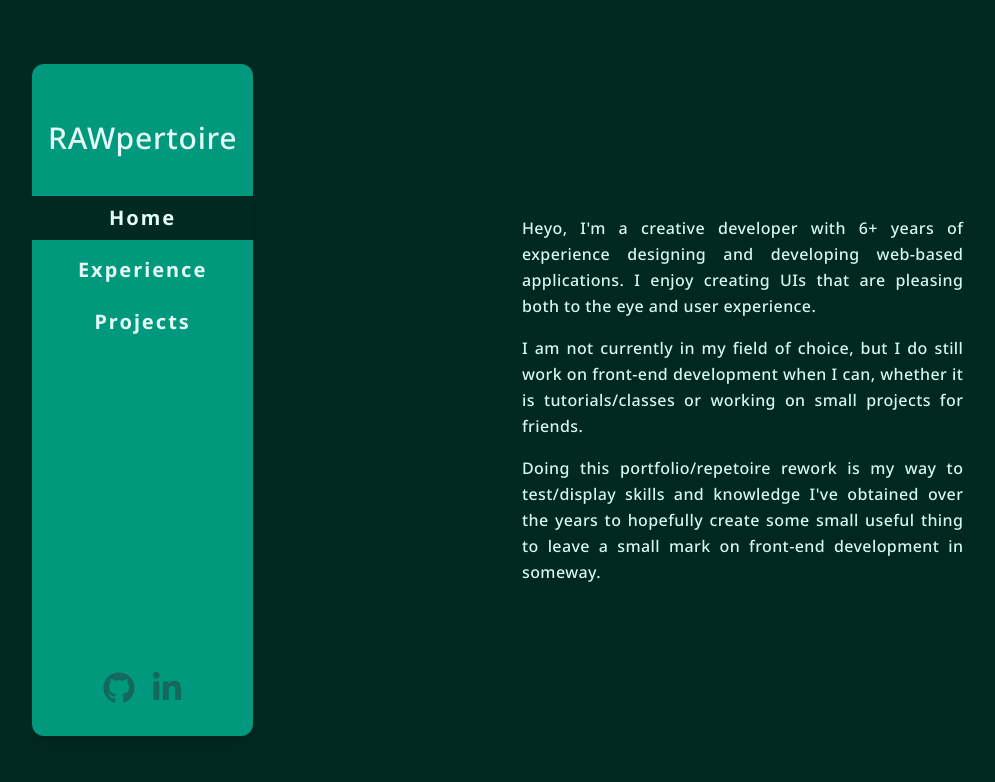
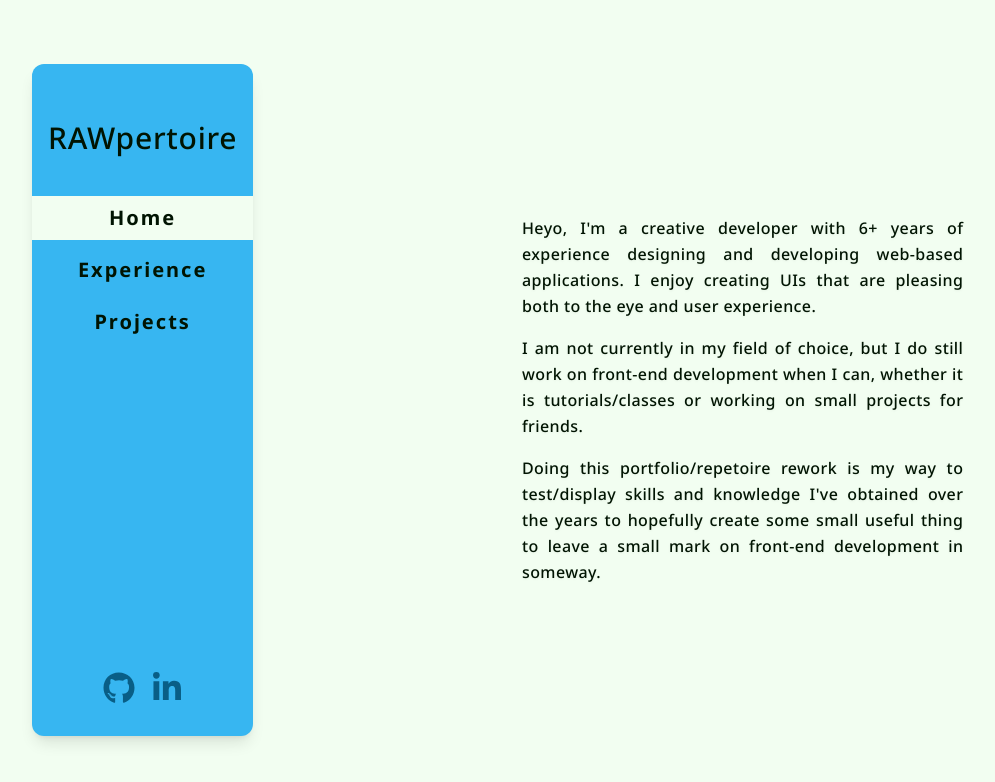
Before and after one commit to RAWoiwode/rawpertoire, a Next.js app: page / in a window 1280 px wide. Shown: the top 782 px of the page, without its empty margins (32-1027 px from the left). Built offline with nearby package versions, Linux system fonts and the light colour scheme.

Commit message:
Choosing new color scheme and applying to Home page

```diff
--- a/app/components/IconLink.tsx
+++ b/app/components/IconLink.tsx
@@ -51,7 +51,7 @@ const IconLink = ({ url, title, children }: Props): JSX.Element => {
       <IconContext.Provider
         value={{
           className:
-            "text-secondary-500 lg:text-secondary-800/50 hover:text-secondary-300 lg:hover:text-secondary-600/75 transition-colors",
+            "text-secondary-600 lg:text-secondary-300 hover:text-secondary-300 lg:hover:text-secondary-900 transition-colors",
           size: "32",
         }}
       >
--- a/app/components/SideNav.tsx
+++ b/app/components/SideNav.tsx
@@ -31,6 +31,7 @@ const navItems = [
  * ## Notes:
  * TODO: Separate data (navItems) from the UI for improved maintainability.
  * TODO: Review hover effects for `navItems` for better UX.
+ * TODO: Inset shadow??
  * TODO: Investigate occasional width inconsistencies in `navItem` links.
  *
  * ## Example:
@@ -55,7 +56,7 @@ const SideNav = (): JSX.Element => {
   const pathname = usePathname();
 
   return (
-    <div className="flex flex-auto flex-col py-8 lg:my-12 lg:ml-12 lg:rounded-xl lg:bg-background-700 lg:shadow-lg">
+    <div className="flex flex-auto flex-col py-8 lg:my-12 lg:ml-12 lg:rounded-xl lg:bg-secondary-600 lg:shadow-lg">
       <Header />
       <div className="flex flex-1 flex-col justify-between">
         <nav className="hidden flex-col space-y-2 py-4 lg:flex">
@@ -63,7 +64,7 @@ const SideNav = (): JSX.Element => {
             <Link
               key={item.path}
               href={item.path}
-              className={`mx-auto w-3/5 py-2 text-center text-xl font-bold tracking-widest transition-all duration-200 ${item.path === pathname ? "w-full rounded-none bg-background-950" : "hover:scale-110 hover:text-text-950 hover:drop-shadow-xl"}`}
+              className={`mx-auto w-3/5 py-2 text-center text-xl font-bold tracking-widest transition-all duration-200 ${item.path === pathname ? "w-full rounded-none bg-background-950" : "hover:scale-110 hover:text-text-950 hover:drop-shadow-sm"}`}
             >
               {item.name}
             </Link>
--- a/app/page.tsx
+++ b/app/page.tsx
@@ -21,9 +21,9 @@ import MobileHeader from "./components/MobileHeader";
  */
 const Home = () => {
   return (
-    <div className="mx-auto p-4 text-text-100">
+    <div className="mx-auto p-4">
       <MobileHeader>About</MobileHeader>
-      <div className="space-y-4 p-4 text-justify text-base drop-shadow-lg lg:mx-auto lg:w-2/3 xl:w-1/2">
+      <div className="space-y-4 p-4 text-justify text-base drop-shadow-sm lg:mx-auto lg:w-2/3 xl:w-1/2">
         <p>
           Heyo, I&apos;m a creative developer with 6+ years of experience
           designing and developing web-based applications. I enjoy creating UIs
--- a/tailwind.config.ts
+++ b/tailwind.config.ts
@@ -9,69 +9,69 @@ const config: Config = {
   theme: {
     colors: {
       text: {
-        50: "hsl(166, 76%, 94%)",
-        100: "hsl(165, 73%, 90%)",
-        200: "hsl(166, 73%, 80%)",
-        300: "hsl(166, 73%, 70%)",
-        400: "hsl(166, 73%, 60%)",
-        500: "hsl(166, 73%, 50%)",
-        600: "hsl(166, 73%, 40%)",
-        700: "hsl(166, 73%, 30%)",
-        800: "hsl(166, 73%, 20%)",
-        900: "hsl(165, 73%, 10%)",
-        950: "hsl(167, 76%, 5%)",
+        50: "hsl(123, 92%, 4%)",
+        100: "hsl(123, 88%, 9%)",
+        200: "hsl(123, 90%, 19%)",
+        300: "hsl(123, 90%, 29%)",
+        400: "hsl(123, 90%, 39%)",
+        500: "hsl(123, 90%, 49%)",
+        600: "hsl(123, 90%, 59%)",
+        700: "hsl(123, 90%, 68%)",
+        800: "hsl(123, 90%, 79%)",
+        900: "hsl(123, 88%, 89%)",
+        950: "hsl(123, 92%, 96%)",
       },
       background: {
-        50: "hsl(168, 100%, 95%)",
-        100: "hsl(169, 100%, 90%)",
-        200: "hsl(169, 100%, 80%)",
-        300: "hsl(169, 100%, 70%)",
-        400: "hsl(169, 100%, 60%)",
-        500: "hsl(169, 100%, 50%)",
-        600: "hsl(169, 100%, 40%)",
-        700: "hsl(169, 100%, 30%)",
-        800: "hsl(169, 100%, 20%)",
-        900: "hsl(169, 100%, 10%)",
-        950: "hsl(169, 100%, 8%)",
+        50: "hsl(117, 85%, 7%)",
+        100: "hsl(116, 88%, 12%)",
+        200: "hsl(116, 88%, 22%)",
+        300: "hsl(116, 88%, 32%)",
+        400: "hsl(116, 88%, 42%)",
+        500: "hsl(116, 88%, 52%)",
+        600: "hsl(116, 88%, 62%)",
+        700: "hsl(116, 88%, 72%)",
+        800: "hsl(116, 88%, 82%)",
+        900: "hsl(116, 88%, 92%)",
+        950: "hsl(115, 85%, 97%)",
       },
       primary: {
-        50: "hsl(164, 76%, 95%)",
-        100: "hsl(166, 76%, 90%)",
-        200: "hsl(166, 76%, 80%)",
-        300: "hsl(166, 76%, 70%)",
-        400: "hsl(166, 76%, 60%)",
-        500: "hsl(166, 76%, 50%)",
-        600: "hsl(166, 76%, 40%)",
-        700: "hsl(166, 76%, 30%)",
-        800: "hsl(166, 76%, 20%)",
-        900: "hsl(166, 76%, 10%)",
-        950: "hsl(167, 76%, 5%)",
+        50: "hsl(120, 100%, 5%)",
+        100: "hsl(120, 100%, 10%)",
+        200: "hsl(120, 100%, 20%)",
+        300: "hsl(120, 100%, 30%)",
+        400: "hsl(120, 100%, 40%)",
+        500: "hsl(120, 100%, 50%)",
+        600: "hsl(120, 100%, 60%)",
+        700: "hsl(120, 100%, 70%)",
+        800: "hsl(120, 100%, 80%)",
+        900: "hsl(120, 100%, 90%)",
+        950: "hsl(120, 100%, 95%)",
       },
       secondary: {
-        50: "hsl(200, 23%, 95%)",
-        100: "hsl(196, 22%, 90%)",
-        200: "hsl(198, 24%, 80%)",
-        300: "hsl(197, 23%, 70%)",
-        400: "hsl(198, 23%, 60%)",
-        500: "hsl(198, 23%, 50%)",
-        600: "hsl(198, 23%, 40%)",
-        700: "hsl(197, 23%, 30%)",
-        800: "hsl(198, 24%, 20%)",
-        900: "hsl(196, 22%, 10%)",
-        950: "hsl(200, 23%, 5%)",
+        50: "hsl(199, 85%, 3%)",
+        100: "hsl(199, 88%, 8%)",
+        200: "hsl(199, 86%, 18%)",
+        300: "hsl(199, 87%, 28%)",
+        400: "hsl(199, 87%, 38%)",
+        500: "hsl(199, 87%, 48%)",
+        600: "hsl(199, 87%, 58%)",
+        700: "hsl(199, 87%, 68%)",
+        800: "hsl(199, 86%, 78%)",
+        900: "hsl(199, 88%, 88%)",
+        950: "hsl(199, 85%, 93%)",
       },
       accent: {
-        50: "hsl(243, 76%, 95%)",
-        100: "hsl(243, 76%, 90%)",
-        200: "hsl(243, 76%, 80%)",
-        300: "hsl(243, 76%, 70%)",
-        400: "hsl(243, 76%, 60%)",
-        500: "hsl(243, 76%, 50%)",
-        600: "hsl(243, 76%, 40%)",
-        700: "hsl(243, 76%, 30%)",
-        800: "hsl(243, 76%, 20%)",
-        900: "hsl(243, 76%, 10%)",
-        950: "hsl(243, 76%, 5%)",
+        50: "hsl(216, 20%, 5%)",
+        100: "hsl(213, 22%, 10%)",
+        200: "hsl(216, 20%, 20%)",
+        300: "hsl(215, 20%, 30%)",
+        400: "hsl(215, 20%, 40%)",
+        500: "hsl(215, 20%, 50%)",
+        600: "hsl(215, 20%, 60%)",
+        700: "hsl(215, 20%, 70%)",
+        800: "hsl(216, 20%, 80%)",
+        900: "hsl(213, 22%, 90%)",
+        950: "hsl(216, 20%, 95%)",
       },
     },
   },
```
